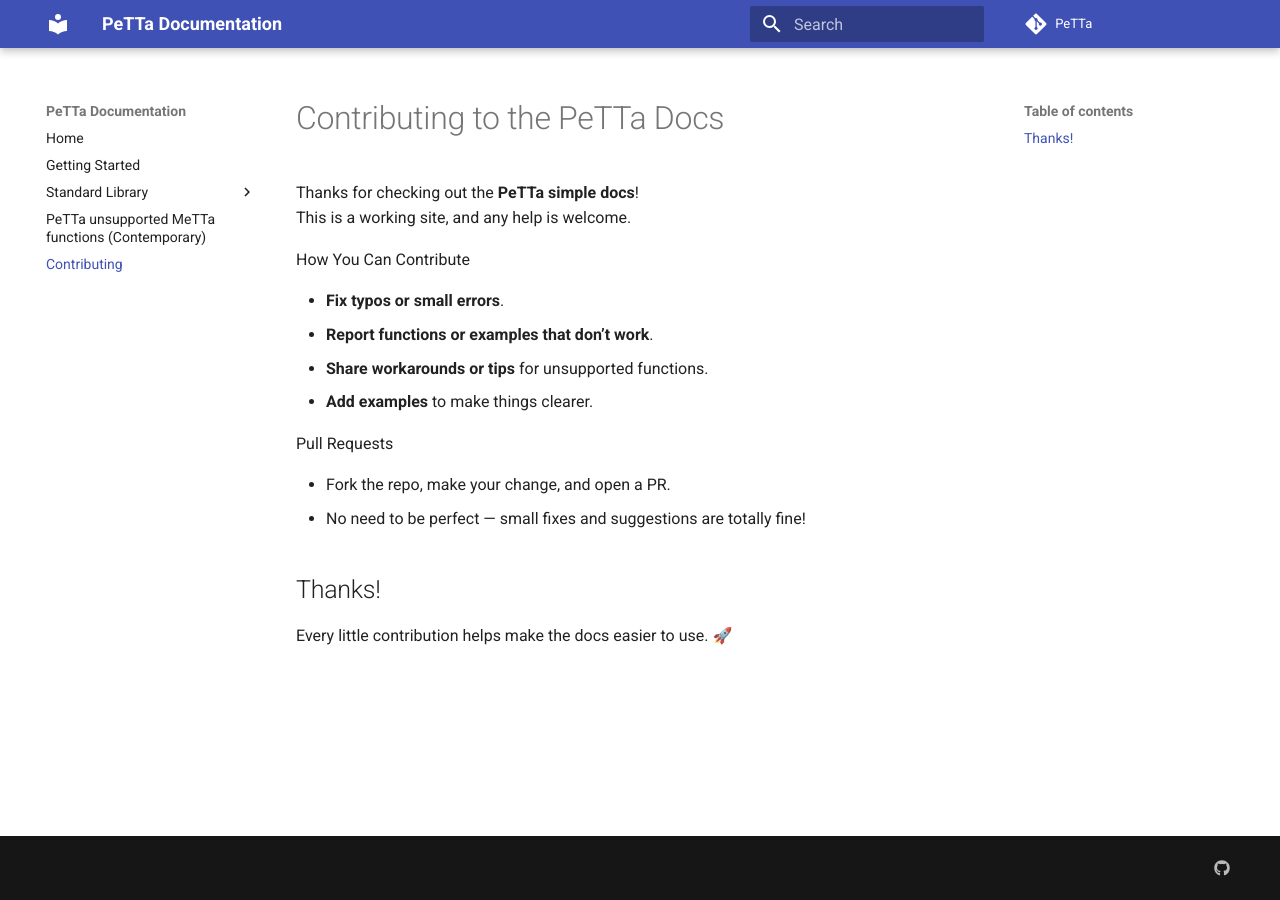
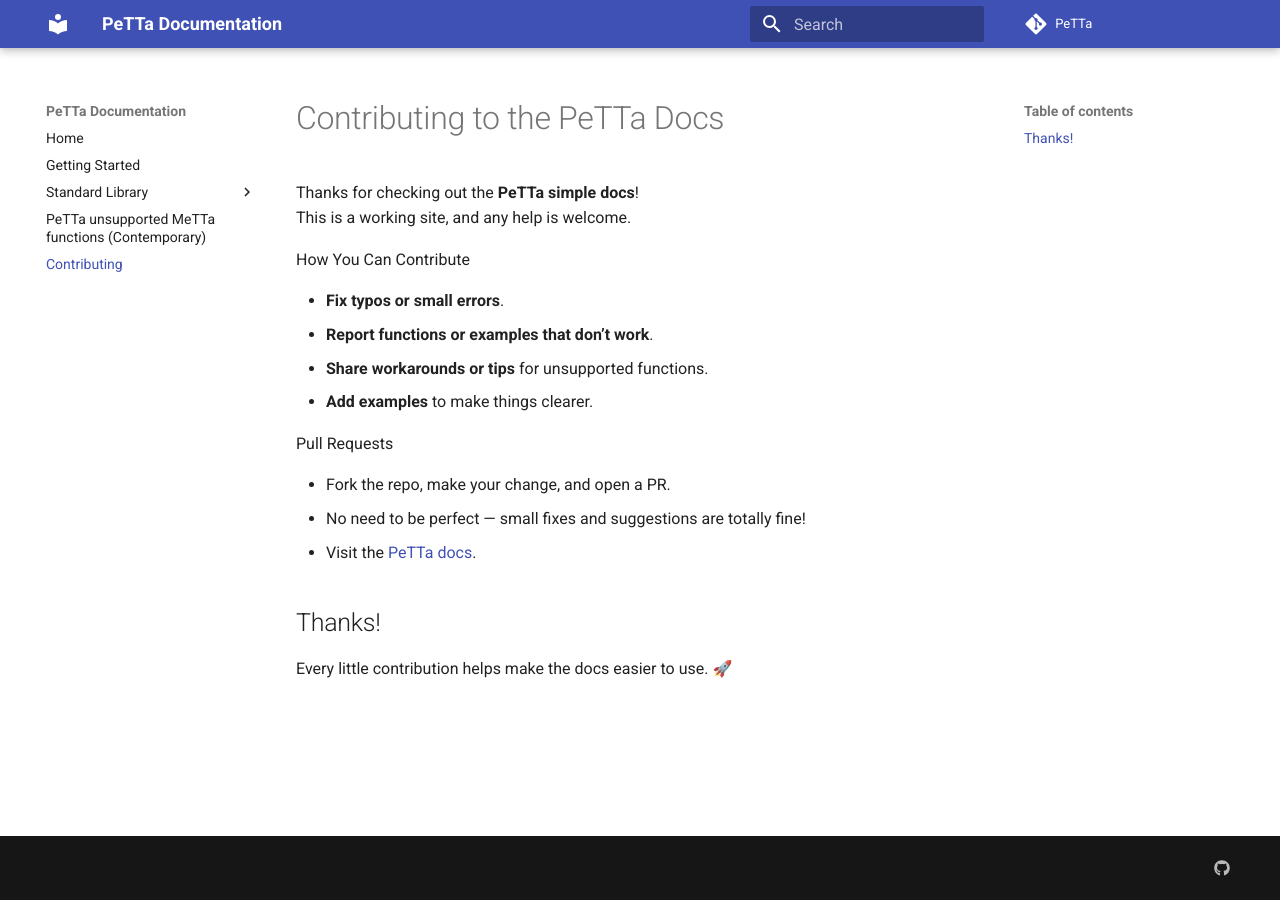
Before and after one commit to yabuz87/PeTTa_docs, an MkDocs documentation site: the page built from docs/contributing.md, in a window 1280 px wide. Built offline with MkDocs 1.6.1 and Material for MkDocs 9.7.7, drawn with Linux system fonts in a browser that asks for light colours; comment, search, counter and statistics services are not loaded; some of the changed lines change nothing that is shown.

Commit message:
added docs github link

```diff
--- a/docs/contributing.md
+++ b/docs/contributing.md
@@ -14,6 +14,8 @@ Pull Requests
 
 - Fork the repo, make your change, and open a PR.
 - No need to be perfect — small fixes and suggestions are totally fine!
+- Visit the [PeTTa docs](https://github.com/yabuz87/PeTTa_docs).
+
 
 ## Thanks!
 
--- a/mkdocs.yml
+++ b/mkdocs.yml
@@ -51,5 +51,5 @@ markdown_extensions:
 extra:
   social:
     - icon: fontawesome/brands/github
-      link: https://github.com/patham9/PeTTa
+      link: https://github.com/yabuz87/PeTTa_docs
   generator: false  # Removes "Made with MkDocs" text
```
